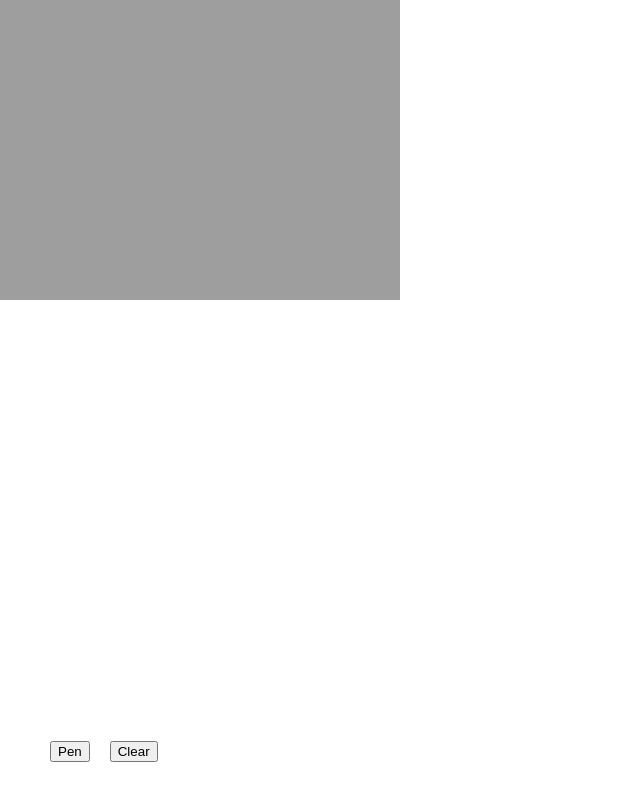
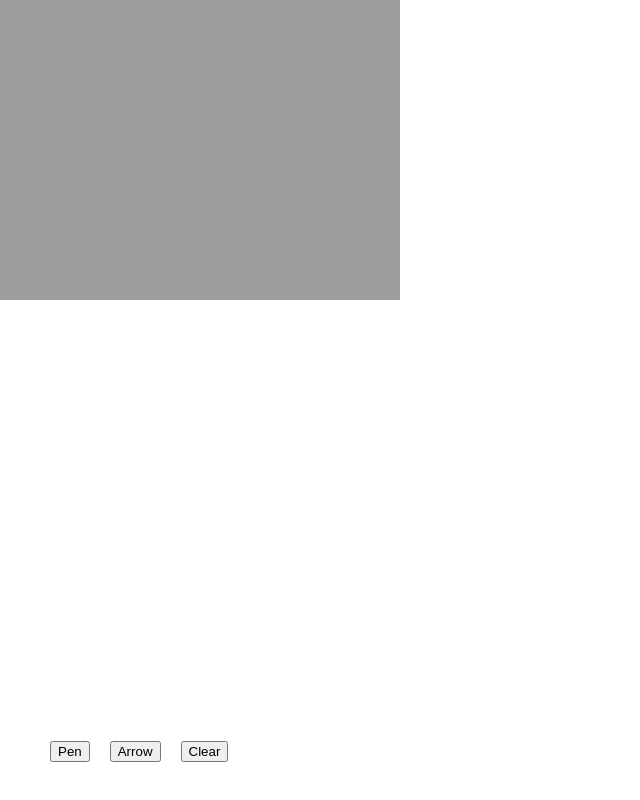
Before and after one commit to giovannimazzuoccolo/react-draw-canvas, a React (Create React App) app: page / in a window 1280 px wide. Shown: the whole page, without its empty margins (0-640 px from the left). Built offline with nearby package versions, Linux system fonts and the light colour scheme.

Commit message:
arrows back again!

```diff
--- a/src/App.js
+++ b/src/App.js
@@ -1,4 +1,4 @@
-import React, { useRef, useEffect, useState } from "react";
+import React, { useRef, useEffect, useState, useReducer } from "react";
 import "./App.css";
 //import drawPen from "./primitives/pen";
 
@@ -7,22 +7,22 @@ const App = () => {
   let imageRef = useRef();
 
   const [pen, drawPenStart] = useState(false);
+  const [arrow, drawArrows] = useState(false);
   const [startPos, setPos] = useState({ x: 0, y: 0 });
   const [isDrawing, startDraw] = useState(false);
 
-
-  const drawPenHook = (value) => {
+  const drawPenHook = value => {
     drawPenStart(value);
-
-
   };
 
   const changeStartDraw = (e, value) => {
-    const x = e.pageX - canvasRef.current.offsetLeft;
-    const y = e.pageY - canvasRef.current.offsetTop;
+    if (pen) {
+      const x = e.pageX - canvasRef.current.offsetLeft;
+      const y = e.pageY - canvasRef.current.offsetTop;
 
-    setPos({ x, y });
-    startDraw(value);
+      setPos({ x, y });
+      startDraw(value);
+    }
   };
 
   useEffect(() => {
@@ -49,10 +49,9 @@ const App = () => {
     ctx.strokeStyle = "#FF5600";
     ctx.moveTo(startPos.x, startPos.y);
     setPos({ x, y });
-    ctx.lineTo(x,y);
+    ctx.lineTo(x, y);
     ctx.closePath();
     ctx.stroke();
-
   };
 
   const clearImage = () => {
@@ -85,6 +84,9 @@ const App = () => {
           <button onClick={() => drawPenHook(!pen)}>{pen && "End "} Pen</button>
         </li>
         <li>
+          <button onClick={() => drawArrows(!arrow)}>{arrow && "End "} Arrow</button>
+        </li>
+        <li>
           <button onClick={() => clearImage()}>Clear</button>
         </li>
       </ul>
```
Also changed, not shown: 2 other files (tests, documents, lock files or other folders).
